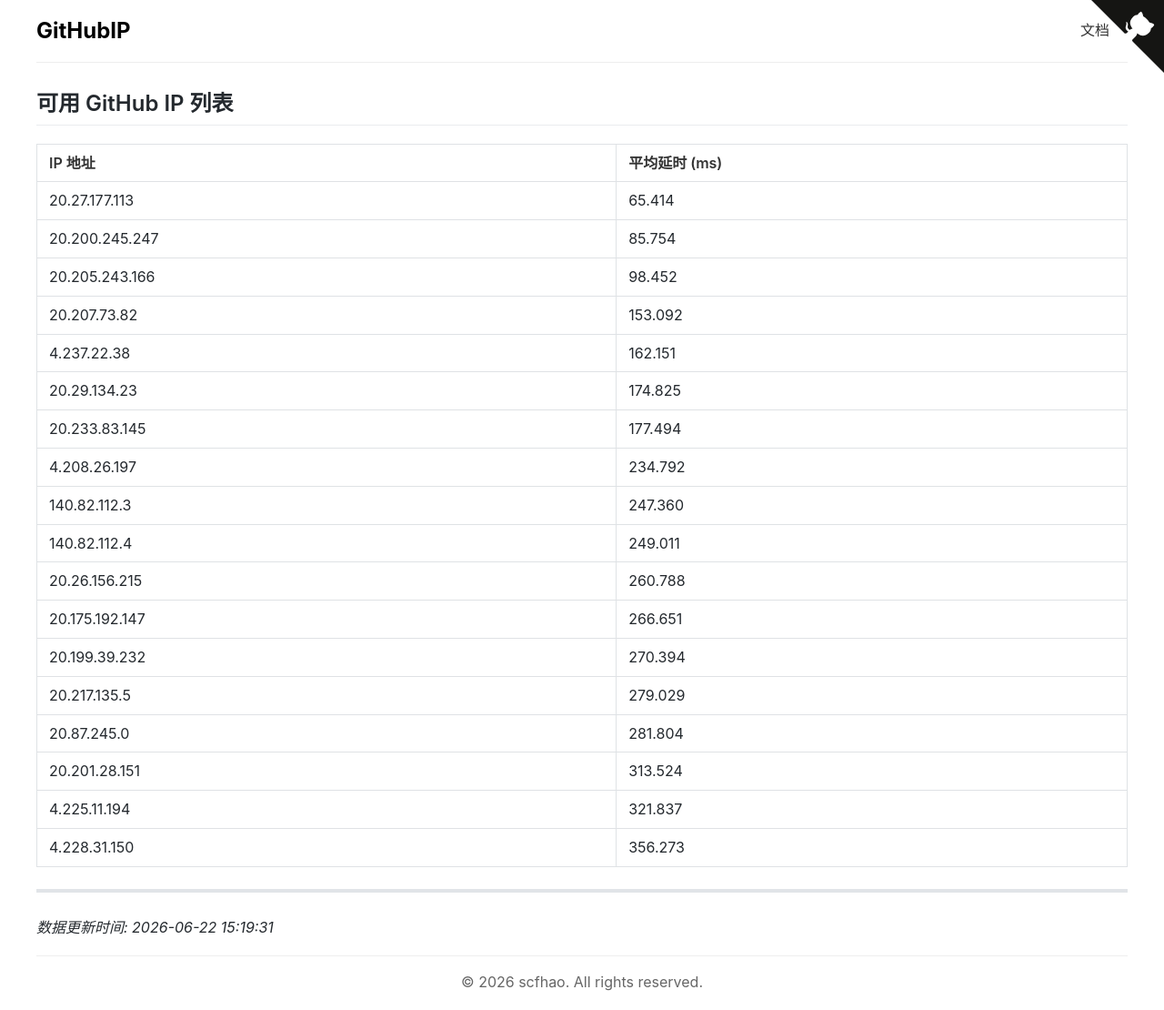
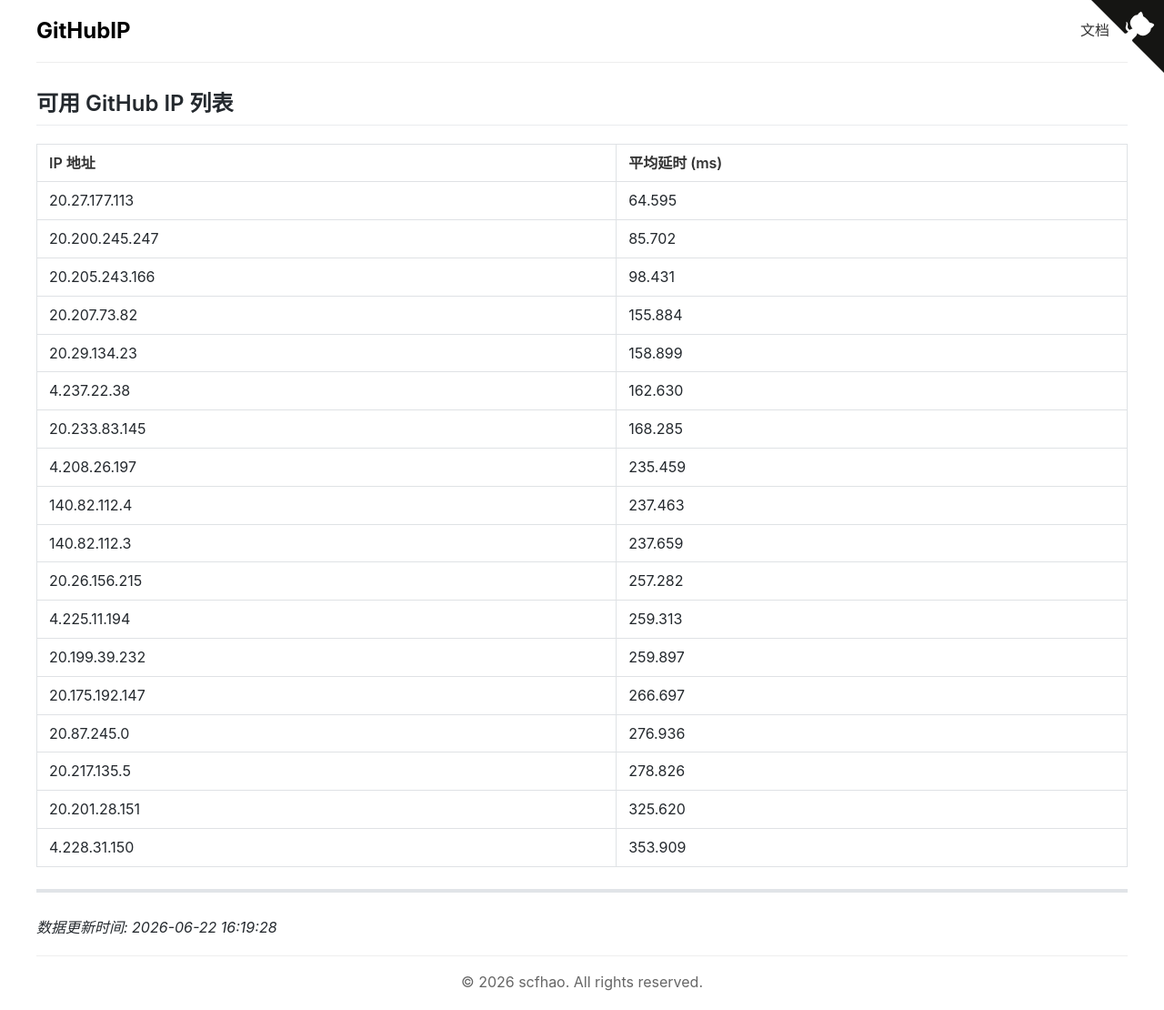
Before and after one commit to scfhao/GitHubIP, a Jekyll site: the page built from index.md, in a window 1280 px wide. Shown: the whole page at 91% size. Built offline with Jekyll 4.4.1, drawn with Linux system fonts in a browser that asks for light colours.

Commit message:
自动脚本执行 - 2026-06-22 16:19:28

```diff
--- a/index.md
+++ b/index.md
@@ -1,32 +1,32 @@
 ---
 layout: home
 title: GitHub IP 列表
-date: 2026-06-22 15:19:31
+date: 2026-06-22 16:19:28
 ---
 
 ## 可用 GitHub IP 列表
 
 | IP 地址 | 平均延时 (ms) |
 |---------|--------------|
-| 20.27.177.113 | 65.414 |
-| 20.200.245.247 | 85.754 |
-| 20.205.243.166 | 98.452 |
-| 20.207.73.82 | 153.092 |
-| 4.237.22.38 | 162.151 |
-| 20.29.134.23 | 174.825 |
-| 20.233.83.145 | 177.494 |
-| 4.208.26.197 | 234.792 |
-| 140.82.112.3 | 247.360 |
-| 140.82.112.4 | 249.011 |
-| 20.26.156.215 | 260.788 |
-| 20.175.192.147 | 266.651 |
-| 20.199.39.232 | 270.394 |
-| 20.217.135.5 | 279.029 |
-| 20.87.245.0 | 281.804 |
-| 20.201.28.151 | 313.524 |
-| 4.225.11.194 | 321.837 |
-| 4.228.31.150 | 356.273 |
+| 20.27.177.113 | 64.595 |
+| 20.200.245.247 | 85.702 |
+| 20.205.243.166 | 98.431 |
+| 20.207.73.82 | 155.884 |
+| 20.29.134.23 | 158.899 |
+| 4.237.22.38 | 162.630 |
+| 20.233.83.145 | 168.285 |
+| 4.208.26.197 | 235.459 |
+| 140.82.112.4 | 237.463 |
+| 140.82.112.3 | 237.659 |
+| 20.26.156.215 | 257.282 |
+| 4.225.11.194 | 259.313 |
+| 20.199.39.232 | 259.897 |
+| 20.175.192.147 | 266.697 |
+| 20.87.245.0 | 276.936 |
+| 20.217.135.5 | 278.826 |
+| 20.201.28.151 | 325.620 |
+| 4.228.31.150 | 353.909 |
 
 ---
 
-*数据更新时间: 2026-06-22 15:19:31*
+*数据更新时间: 2026-06-22 16:19:28*
```
